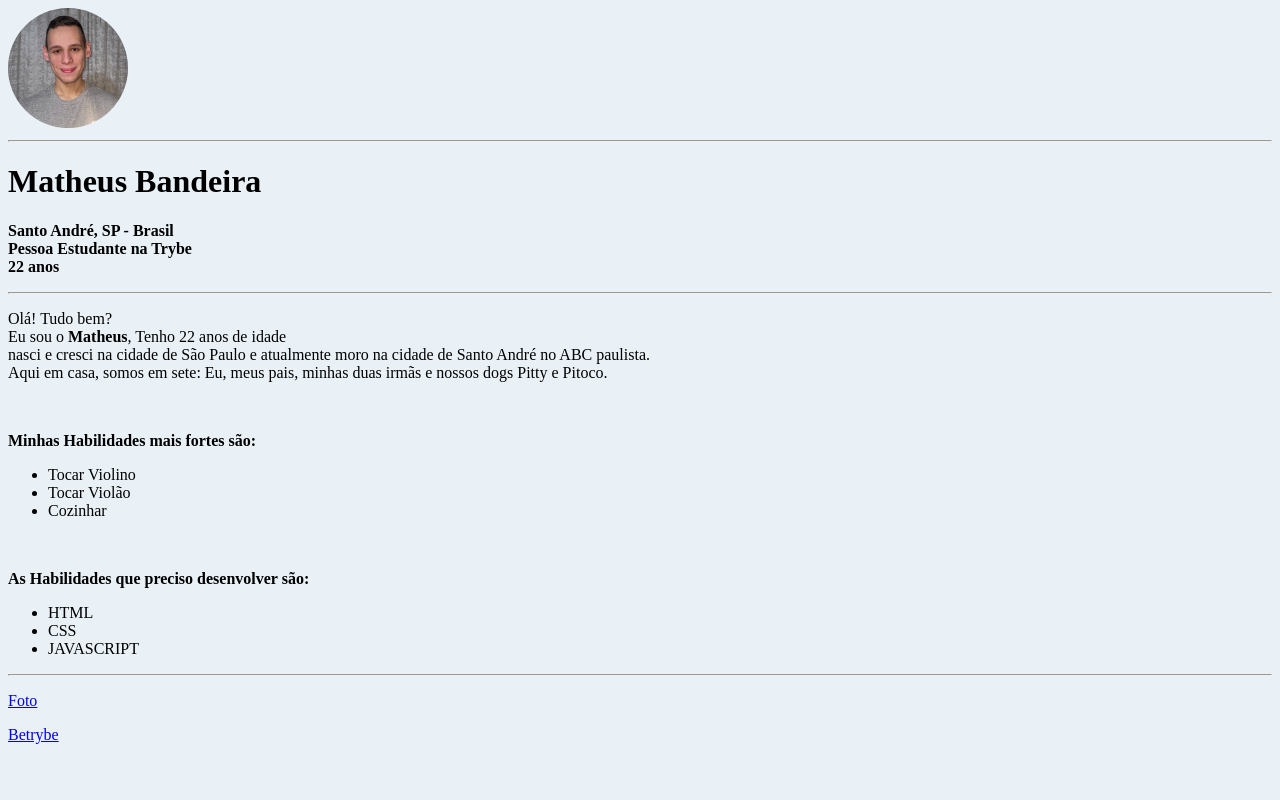
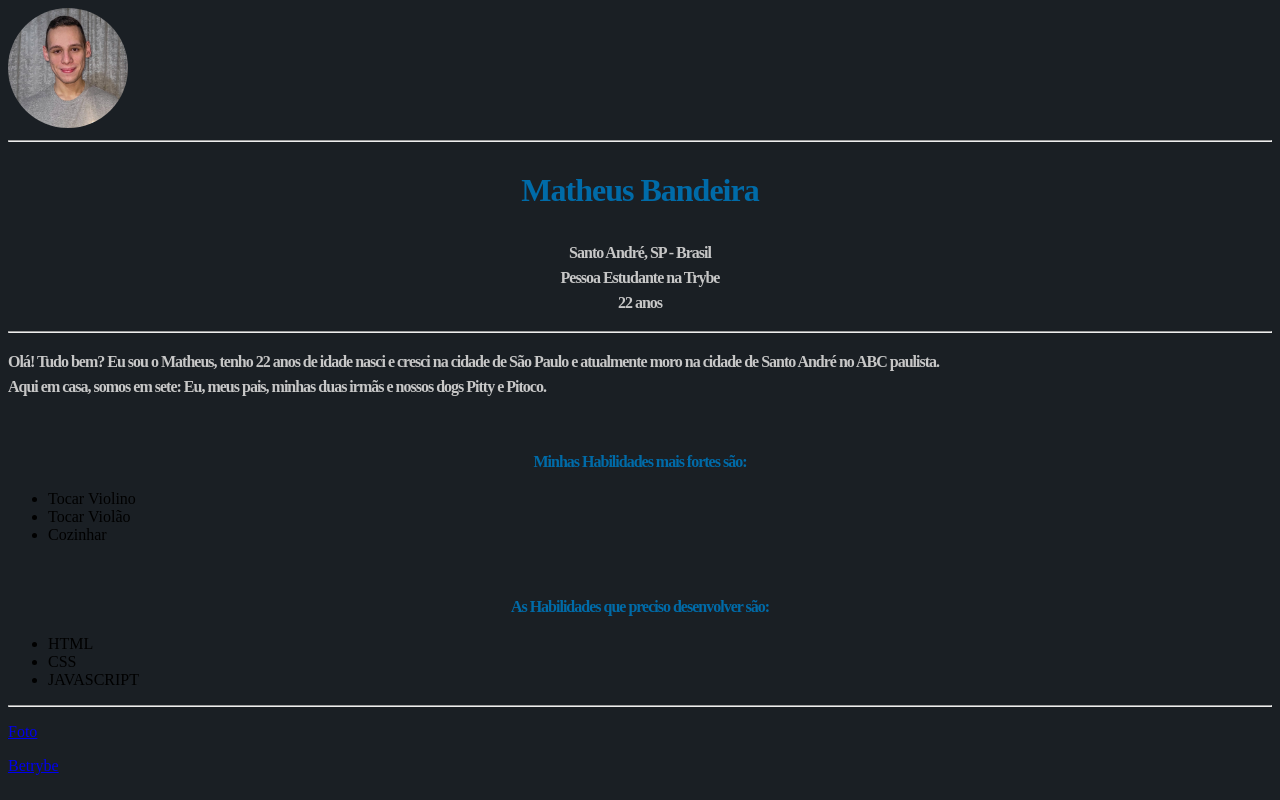
Before and after one commit to mathban/Portifolio, a plain HTML site: page index.html in a window 1280 px wide. Drawn offline with Linux system fonts and the light colour scheme.

Commit message:
txt alinhados

```diff
--- a/index.html
+++ b/index.html
@@ -10,54 +10,46 @@
 <style>
 
 body {
-background-color: #E9F1F7
+background-color: #1a1f24
 }
 
-#porfile-photo {
+#porfile-photo{
 border-radius: 100%;
 width: 120px;
 text-align: center;
 }
 
-#main.title {
+#main-title{
 line-height: 55px;
 font-weight: 600;
 text-align: center;
 letter-spacing: -1px;
+color: #006ba8
 }
 
-<!-- Cores de Texto-->
-h1 {
-color: #0b6497
- }
+.section-title{
+line-height: 25px;
+font-weight: 600;
+text-align: center;
+letter-spacing: -1px;
+color: #006ba8;
+}
 
-.white-txt {
-color: #E9F1F7
- }
+.section-txt1{
+line-height: 25px;
+font-weight: 600;
+text-align: center;
+letter-spacing: -1px;
+color: #c7c7c7;
+}
 
-.black-txt {
-color: #131b23
- }
-
-
- <!-- Cores de fundo -->
-.blue-bkg {
-background-color: #2274A5
- }
-
-.white-bkg {
-background-color: #E9F1F7
- }
-
-.black-bkg {
-background-color: #131b23
- }
-
-
-
-
-
-
+.section-txt2{
+line-height: 25px;
+font-weight: 600;
+text-align: justify;
+letter-spacing: -1px;
+color: #c7c7c7;
+}
 
 
 </style>
@@ -66,8 +58,8 @@ background-color: #131b23
 
     <hr>
 
-    <h1 class="main.title" > Matheus Bandeira </h1>
-    <p> <strong>
+    <h1 id= "main-title"> Matheus Bandeira </h1>
+    <p class="section-txt1"> <strong>
         Santo André, SP - Brasil <br>
         Pessoa Estudante na Trybe <br>
         22 anos
@@ -75,16 +67,14 @@ background-color: #131b23
 
     <hr>
 
-    <p class="blue-txt">
-     Olá! Tudo bem? <br>
-     Eu sou o <strong>Matheus</strong>, Tenho 22 anos de idade<br>
-     nasci e cresci na cidade de São Paulo e atualmente moro na cidade de Santo André no ABC paulista. <br>
+    <p class="section-txt2">
+     Olá! Tudo bem?  Eu sou o <strong>Matheus</strong>, tenho 22 anos de idade nasci e cresci na cidade de São Paulo e atualmente moro na cidade de Santo André no ABC paulista. <br>
      Aqui em casa, somos em sete: Eu, meus pais, minhas duas irmãs e nossos dogs Pitty e Pitoco.
     </p>
 
     <br>
 
-    <p><strong>Minhas Habilidades mais fortes são:</strong></p>
+    <p class="section-title"><strong>Minhas Habilidades mais fortes são:</strong></p>
 
     <ul>
      <li>Tocar Violino</li>
@@ -94,7 +84,7 @@ background-color: #131b23
 
     <br>
 
-    <p><strong>As Habilidades que preciso desenvolver são:</strong></p>
+    <p class="section-title"><strong>As Habilidades que preciso desenvolver são:</strong></p>
     <ul>
      <li>HTML</li>
      <li>CSS</li>
```
